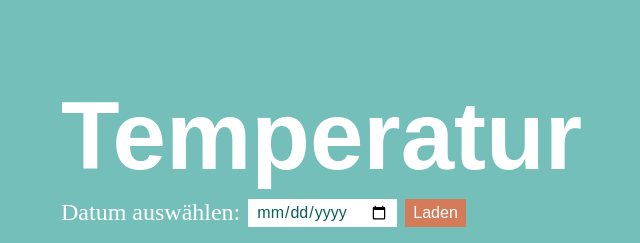
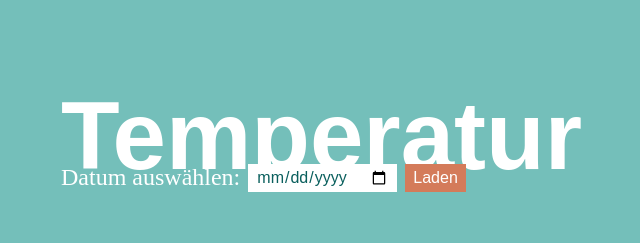
Before and after one commit to julediecoole/alohameter, a PHP site: page / in a window 1280 px wide. Shown: the part 2599-2842 px from the top of the page, without its empty margins (79-719 px from the left). Run offline with PHP 8.4, Linux system fonts and the light colour scheme.

Commit message:
datepicker

```diff
--- a/style.css
+++ b/style.css
@@ -280,7 +280,6 @@
 .chart-container h2 {
   color: #ffffff;
   font-family: "Khmer MN", sans-serif;
-  margin-bottom: 0.5rem;
   padding: 0;
 }
 
@@ -305,8 +304,8 @@
   justify-content: left;
   align-items: center;
   gap: 0.5rem; /* Abstand zwischen Label, Input und Button */
-  margin-top: 0.5rem;
-  margin-bottom: 1rem;
+  margin-top: 0.3rem;
+  margin-bottom: 4rem;
 }
 
 .chart-datepicker label {
```
